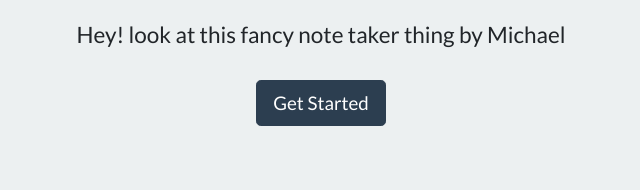
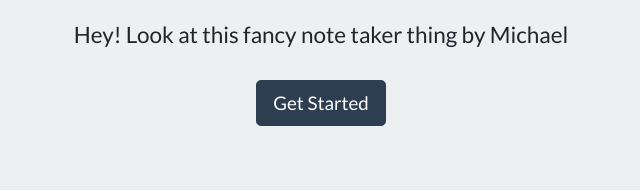
Before and after one commit to Sforzemon/Note-Taker, a website: page Develop/public/index.html in a window 1280 px wide. Shown: the part 285-476 px from the top of the page, 319-959 px from the left. Drawn offline with nearby package versions, Linux system fonts and the light colour scheme; no server answers.

Commit message:
adding some personalization to the main page

```diff
--- a/Develop/public/index.html
+++ b/Develop/public/index.html
@@ -17,7 +17,7 @@
   <div class="container">
     <div style="margin-top: 80px;" class="jumbotron text-center">
       <h1 class="display-4">Notes! <span role="img" aria-label="Memo">📝</span></h1>
-      <h4 class="mt-4">Hey! look at this fancy note taker thing by Michael</h4>
+      <h4 class="mt-4">Hey! Look at this fancy note taker thing by Michael</h4>
       <a class="btn btn-primary btn-lg mt-4" href="/notes" role="button">Get Started</a>
     </div>
   </div>
```
Also changed, not shown: Develop/README.md.
